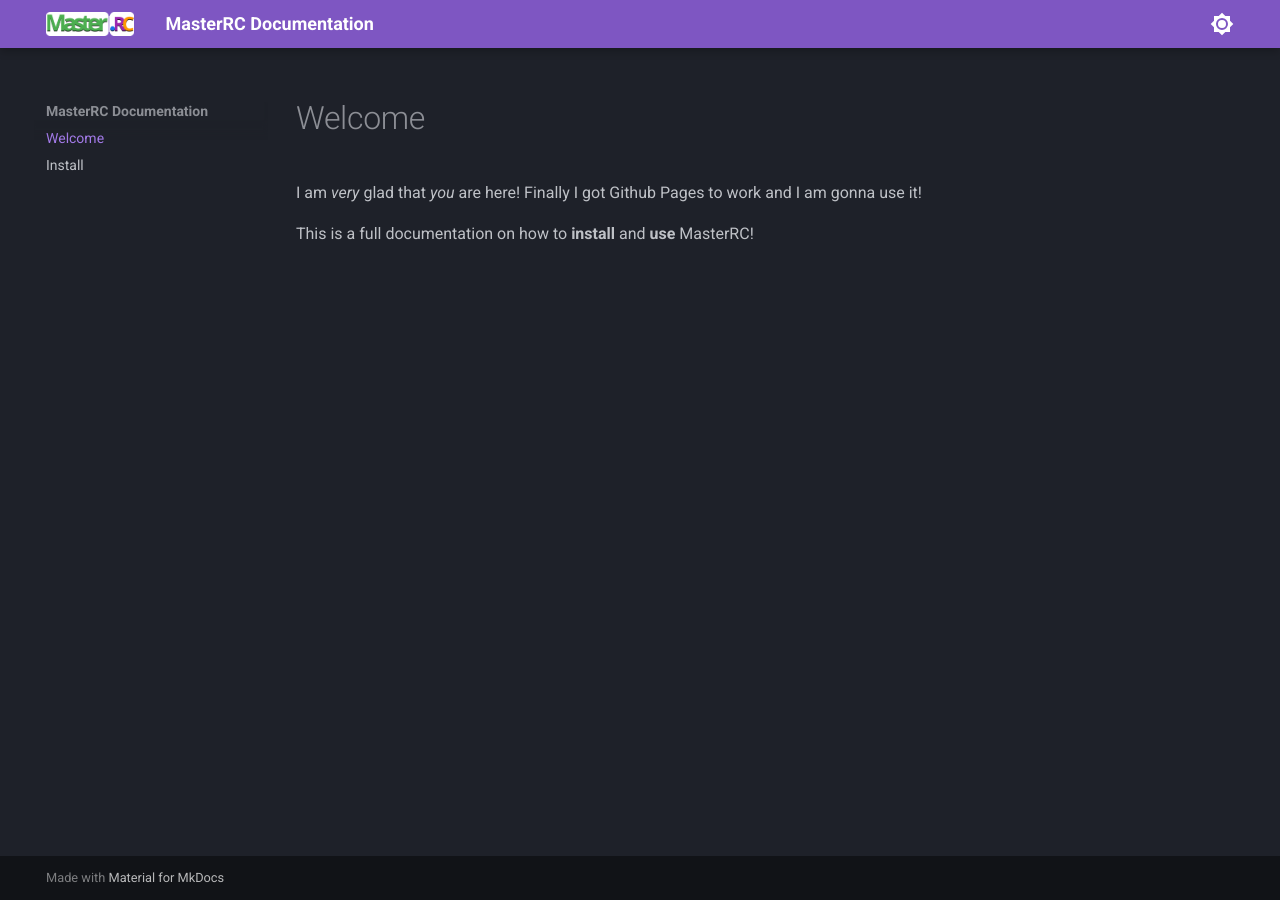
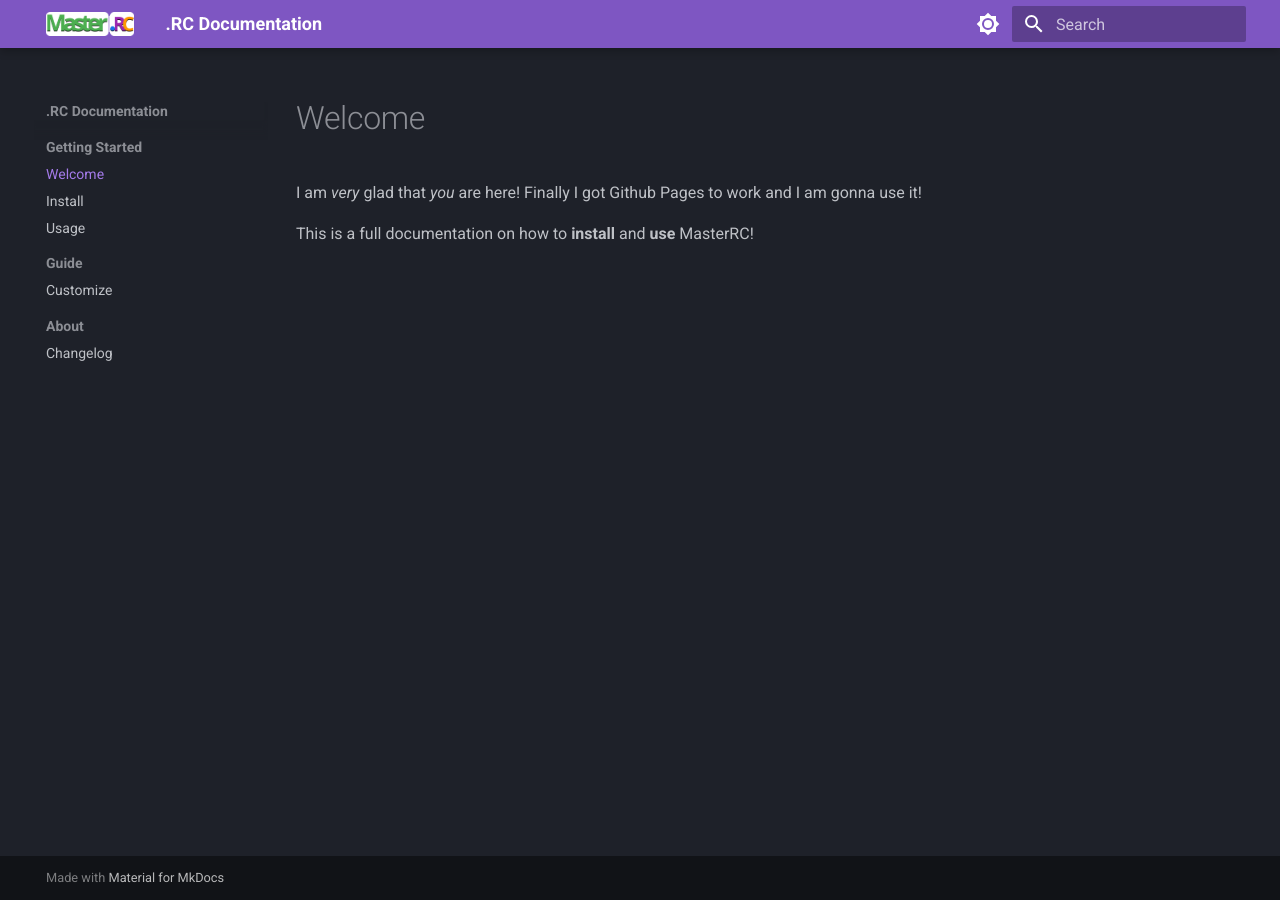
Before and after one commit to Master3307/masterrc, an MkDocs documentation site: the page built from docs/index.md, in a window 1280 px wide. Built offline with MkDocs 1.6.1 and Material for MkDocs 9.7.7, drawn with Linux system fonts in a browser that asks for light colours; plug-ins that fetch from the network failed and are left out.

Commit message:
Updated setting on mkdocs.yml

```diff
--- a/mkdocs.yml
+++ b/mkdocs.yml
@@ -1,10 +1,22 @@
-site_name: MasterRC Documentation
+site_name: .RC Documentation
 site_url: https://masterrc-docs.master3307.org
 
 theme:
   name: material
   favicon: media/MasterRC_Logo.png
   logo: media/MasterRC_LogoLarge.png
+  features:
+    - navigation.expand
+    - navigation.sections
+    - navigation.top
+    - navigation.tracking
+    - navigation.path
+
+    - search.suggest
+    - search.highlight
+    - search.share
+
+    - toc.follow
   palette:
     - scheme: slate
       primary: deep purple
@@ -14,15 +26,29 @@ theme:
         name: Switch to light mode
 
     - scheme: default
-      primary: blue
-      accent: blue
+      primary: deep purple
+      accent: deep purple
       toggle:
         icon: material/brightness-4
         name: Switch to dark mode
 
 plugins:
-    - optimize
+  - search
+  - optimize
 
 nav:
+  - Getting Started:
     - Welcome: index.md
     - Install: install.md
+    - Usage: usage.md
+
+  - Guide:
+     - Customize: customize.md
+
+  - About:
+    - Changelog: changelog.md
+
+extra:
+  analytics:
+    provider: google
+    property: G-15FGFZVZM5
```
